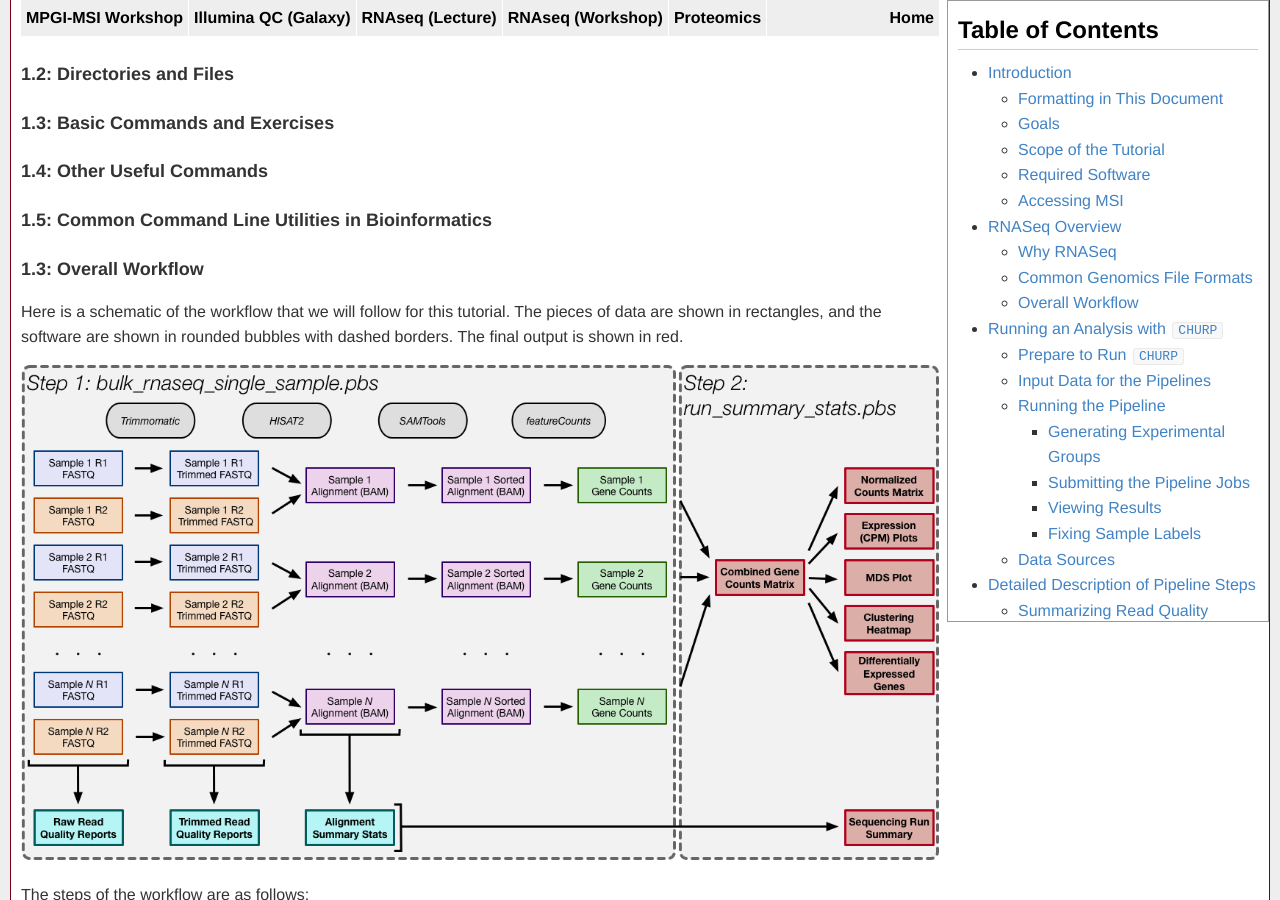
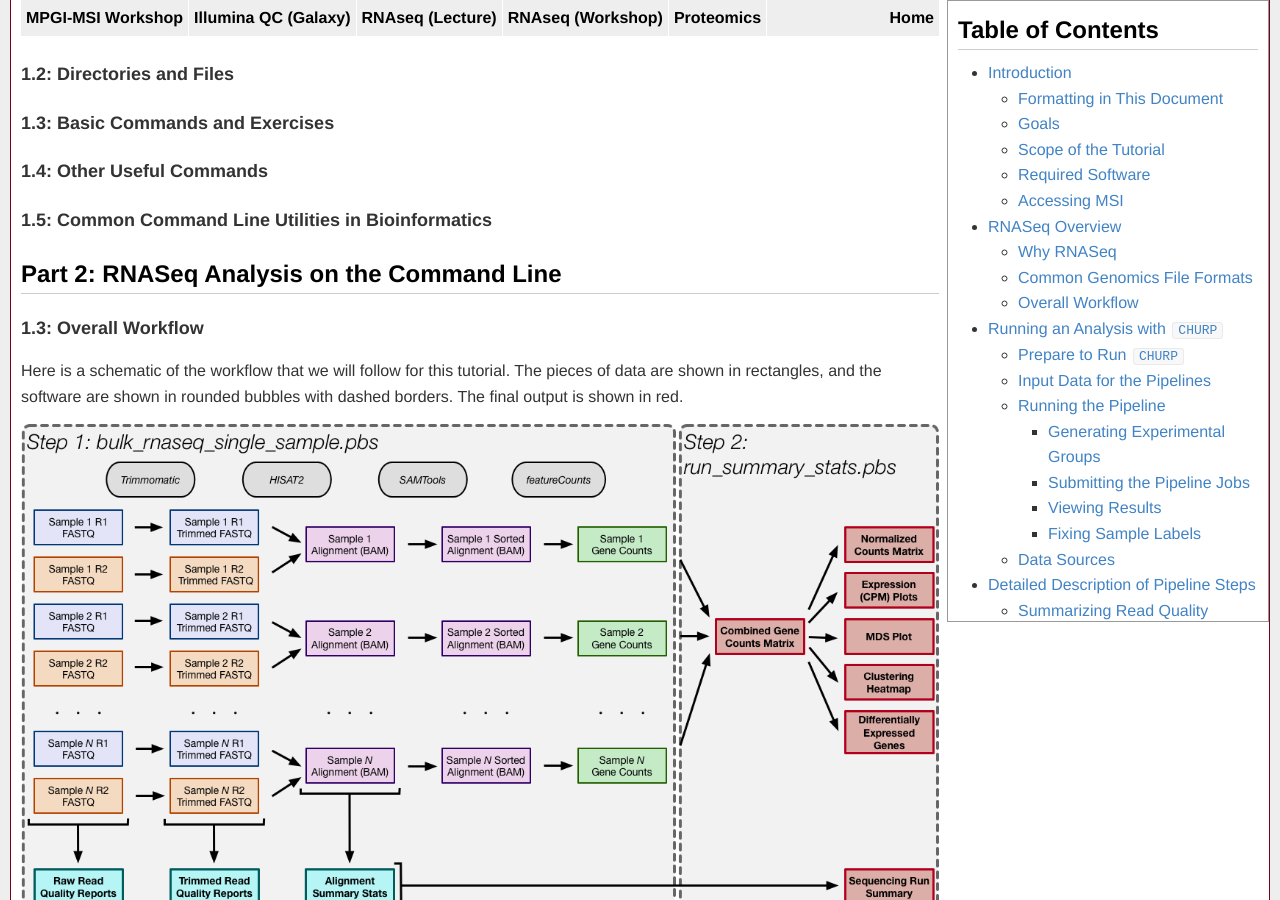
Before and after one commit to msi-ris/Tutorials, a Jekyll site: the page built from rnaseq_cmd_beta.md, in a window 1280 px wide and 900 px high, scrolled down 1480 px. Built offline with Jekyll 4.4.1, drawn with Linux system fonts in a browser that asks for light colours.

Commit message:
Beta RNAseq

```diff
--- a/rnaseq_cmd_beta.md
+++ b/rnaseq_cmd_beta.md
@@ -134,7 +134,8 @@ run similar analyses that we will cover here.
 ### <a name="1.4"></a> 1.4: Other Useful Commands
 ### <a name="1.5"></a> 1.5: Common Command Line Utilities in Bioinformatics
 
-### <a name="1.3"></a> 1.3: Overall Workflow
+## <a name="2"></a> Part 2: RNASeq Analysis on the Command Line
+### <a name="2.1"></a> 1.3: Overall Workflow
 Here is a schematic of the workflow that we will follow for this tutorial. The
 pieces of data are shown in rectangles, and the software are shown in rounded
 bubbles with dashed borders. The final output is shown in red.
```
